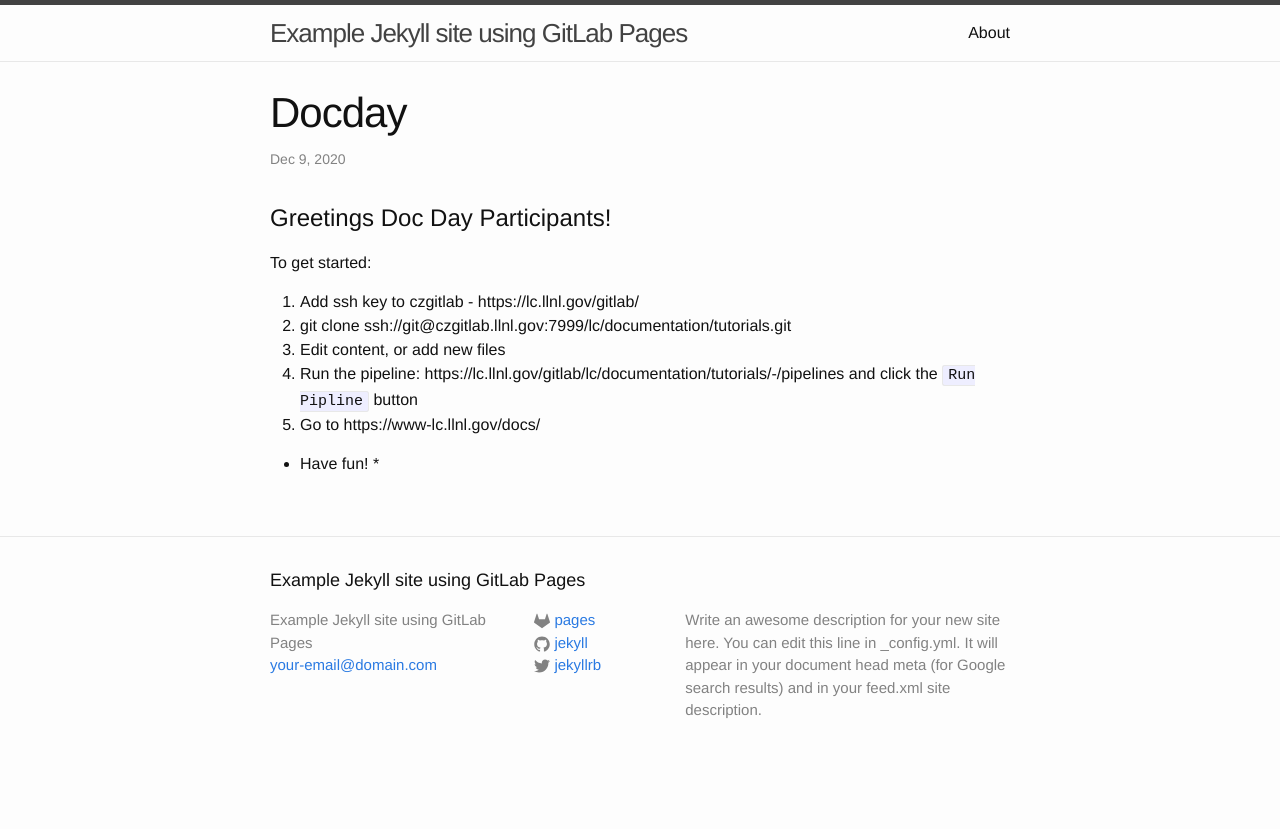
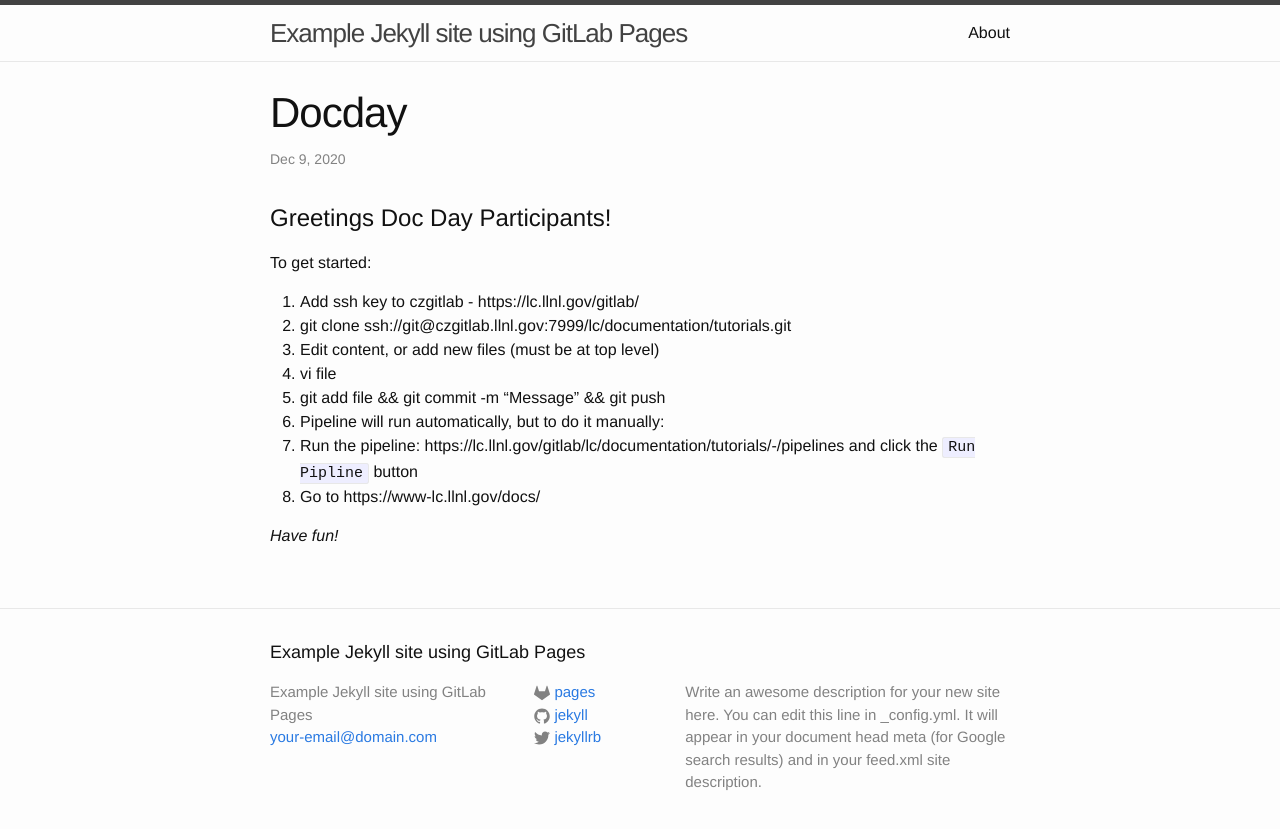
Before and after one commit to LLNL/HPC-Tutorials, a Jekyll site: the page built from _posts/2020-12-09-docday.md, in a window 1280 px wide. Shown: the top 829 px of the page. Built offline with Jekyll 4.4.1, drawn with Linux system fonts in a browser that asks for light colours; our own code applies the rules of GitHub Pages for plain Markdown files.

Commit message:
Try adding details to docday.md

```diff
--- a/_posts/2020-12-09-docday.md
+++ b/_posts/2020-12-09-docday.md
@@ -1,11 +1,15 @@
+
 Greetings Doc Day Participants!
 ===============================
 
 To get started:
 0. Add ssh key to czgitlab - https://lc.llnl.gov/gitlab/
 1. git clone ssh://git@czgitlab.llnl.gov:7999/lc/documentation/tutorials.git
-2. Edit content, or add new files
-3. Run the pipeline: https://lc.llnl.gov/gitlab/lc/documentation/tutorials/-/pipelines and click the `Run Pipline` button
+2. Edit content, or add new files (must be at top level)
+  1. vi file
+  2. git add file && git commit -m "Message" && git push
+3. Pipeline will run automatically, but to do it manually:
+  1. Run the pipeline: https://lc.llnl.gov/gitlab/lc/documentation/tutorials/-/pipelines and click the `Run Pipline` button
 4. Go to https://www-lc.llnl.gov/docs/
 
-* Have fun! *
+*Have fun!*
```
